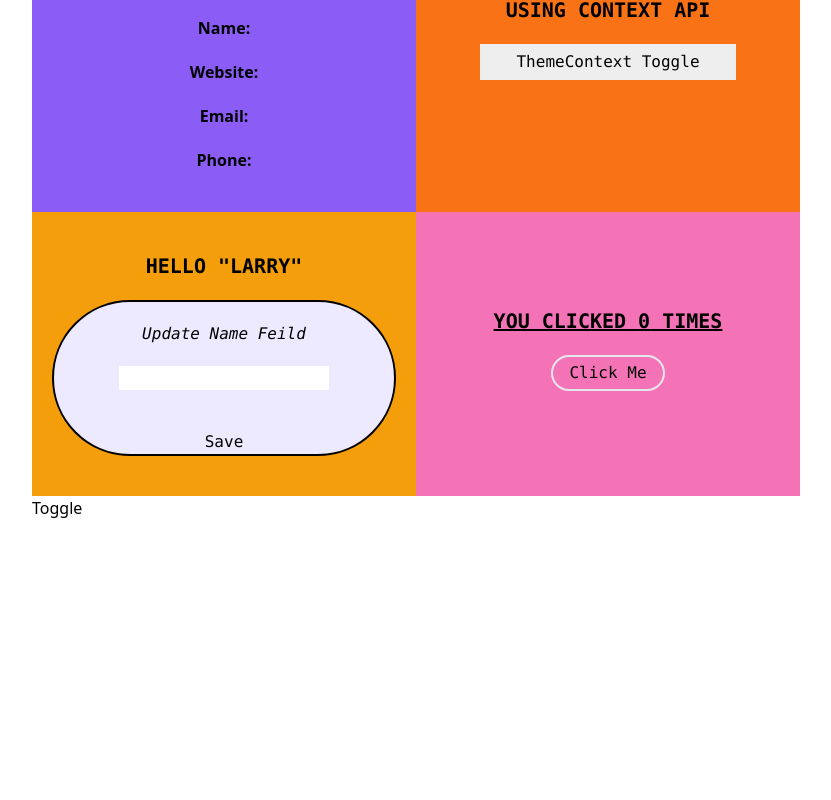
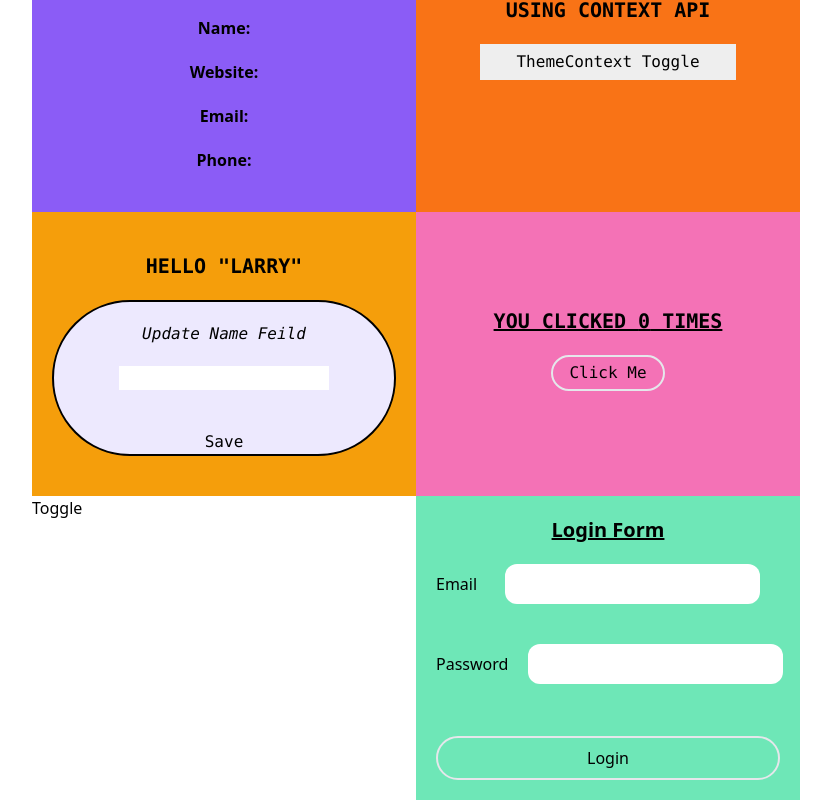
Before and after one commit to DecentraMindsCoin/hired-in-next, a Next.js app: page / in a window 1280 px wide. Shown: the part 1072-1872 px from the top of the page, without its empty margins (224-1055 px from the left). Before the commit the page ends 1592 px from the top, so only its background shows below. Built offline with nearby package versions, Linux system fonts and the light colour scheme; no server answers.

Commit message:
add new login form component structure

```diff
--- /dev/null
+++ b/lib/utils.js
@@ -0,0 +1,14 @@
+//Promise to mimic response from server.
+
+export function login({ email, password }) {
+    const delay = (0.7 + Math.random() * 2) * 1000;
+    return new Promise((resolve, reject) => {
+      setTimeout(function () {
+        if (password === "password123" && !!email) {
+          resolve();
+        } else {
+          reject(new Error("Invalid email or password"));
+        }
+      }, delay);
+    });
+  }
--- a/pages/index.js
+++ b/pages/index.js
@@ -16,6 +16,7 @@ import HowComponent from '../src/components/HowOther'
 import ScrollEvent from '../src/components/ScrollEvent'
 import Palindrone from '../src/components/Palindrome'
 import Palindrome from '../src/components/Palindrome'
+import LoginForm from '../src/components/LoginForm'
 // import TicTacComponent from '../src/components/TicTacComponent'
 const Home = () => {
   return (
@@ -73,6 +74,9 @@ const Home = () => {
           <div>
             <ConditionalRendering />
           </div>
+          <div>
+            <LoginForm />
+          </div>
 
           {/* <div>
                <TicTacComponent />
--- a/src/components/CodingInterview.js
+++ b/src/components/CodingInterview.js
@@ -1,9 +1,11 @@
 
 
 
-  // Function to reverse string
-  function ReverseString(str) {
-     return str.split('').reverse().join('')
-  }
-  // Function call
-  document.write(ReverseString("Geeks for Geeks"))
+// Function to reverse string
+function ReverseString(str) {
+  return str.split('').reverse().join('')
+}
+// Function call
+// document.write(ReverseString('House'))
+
+console.log(ReverseString('House'))
--- /dev/null
+++ b/src/components/LoginForm.js
@@ -0,0 +1,82 @@
+import { useState } from "react";
+import { login } from "../../lib/utils";
+
+// ================ LOGIN FORM ====================
+//
+// Guidelines:
+// * You have an incomplete login form.
+// * You are not allowed to add any additional HTML elements.
+// * You are not allowed to use refs.
+//
+// Tasks:
+//  * The login button should trigger the login() action imported above and pass required data to it.
+//  * Disable the Login button if email is blank OR if password is under 6 letters
+//  * Disable the Login button while login action is being performed
+//  * Show an error message from the login() if login fails. The error should be cleared every time user re-attempts to log in.
+//  * Show an alert box (native Javascript alert) if login succeeds. Investigate the login function to find out how to log in successfully.
+
+
+const styles = {
+    wrapper: `w-full h-full py-5 text-center bg-emerald-300`,
+    row: `py-5 flex justify-between px-5 items-center`,
+    errorMessage: ``,
+    input: `mx-5 outline-none px-3 rounded-xl py-2`,
+    button: `border-2 mx-5 py-2 rounded-full mt-8 cursor-pointer hover:bg-white`
+
+}
+export default function LoginForm() {
+  const [password, setPassword] = useState("");
+  const [email, setEmail] = useState("");
+  const [error, setError] = useState("");
+  const [loading, setLoading] = useState(false);
+
+  const disableButton = !email || password.length < 6 || loading;
+
+  const handleLogin = async () => {
+    setError(null)
+    setLoading(true)
+    try {
+      await login({ email, password })
+      alert("Login succesfull")
+      setLoading(false)
+    } catch (error) {
+      setError(error.message)
+      setLoading(false)
+    }
+  };
+
+  return (
+    <div className={styles.wrapper}>
+        <h1 className="font-bold text-xl underline">Login Form</h1>
+      <div className={styles.row}>
+        <label htmlFor={"email"}>Email</label>
+        <input
+          id={"email"}
+          type={"email"}
+          value={email}
+          onChange={(e) => setEmail(e.target.value)}
+          className={styles.input}
+        />
+      </div>
+      <div className={styles.row}>
+        <label htmlFor={"password"}>Password</label>
+        <input
+          id={"password"}
+          type={"password"}
+          value={password}
+          className={styles.input}
+          onChange={(e) => setPassword(e.target.value)}
+        />
+      </div>
+
+      {/* Place login error inside this div. Show the div ONLY if there are login errors. */}
+      <div className={styles.errorMessage}>{error}</div>
+
+      <div className={styles.button}>
+        <button disabled={disableButton} onClick={handleLogin}>
+          Login
+        </button>
+      </div>
+    </div>
+  );
+}
--- a/src/components/UsingContextApi.js
+++ b/src/components/UsingContextApi.js
@@ -1,13 +1,18 @@
 import React from 'react'
 import { useTheme } from '../../lib/ThemeContext'
 import { themes } from '../../lib/ThemeContext'
+
+
+
+const style = {
+
+}
+
 const UsingContextApi = () => {
   const { theme, setTheme } = useTheme()
   const toggleTheme = () => {
     setTheme(theme === themes.dark ? themes.light : themes.dark)
   }
-
-
   return (
     <div className="h-full w-full space-y-5 bg-orange-500 py-16 text-center font-mono ">
       <h1 className="text-xl font-bold uppercase">Using Context Api</h1>
```
